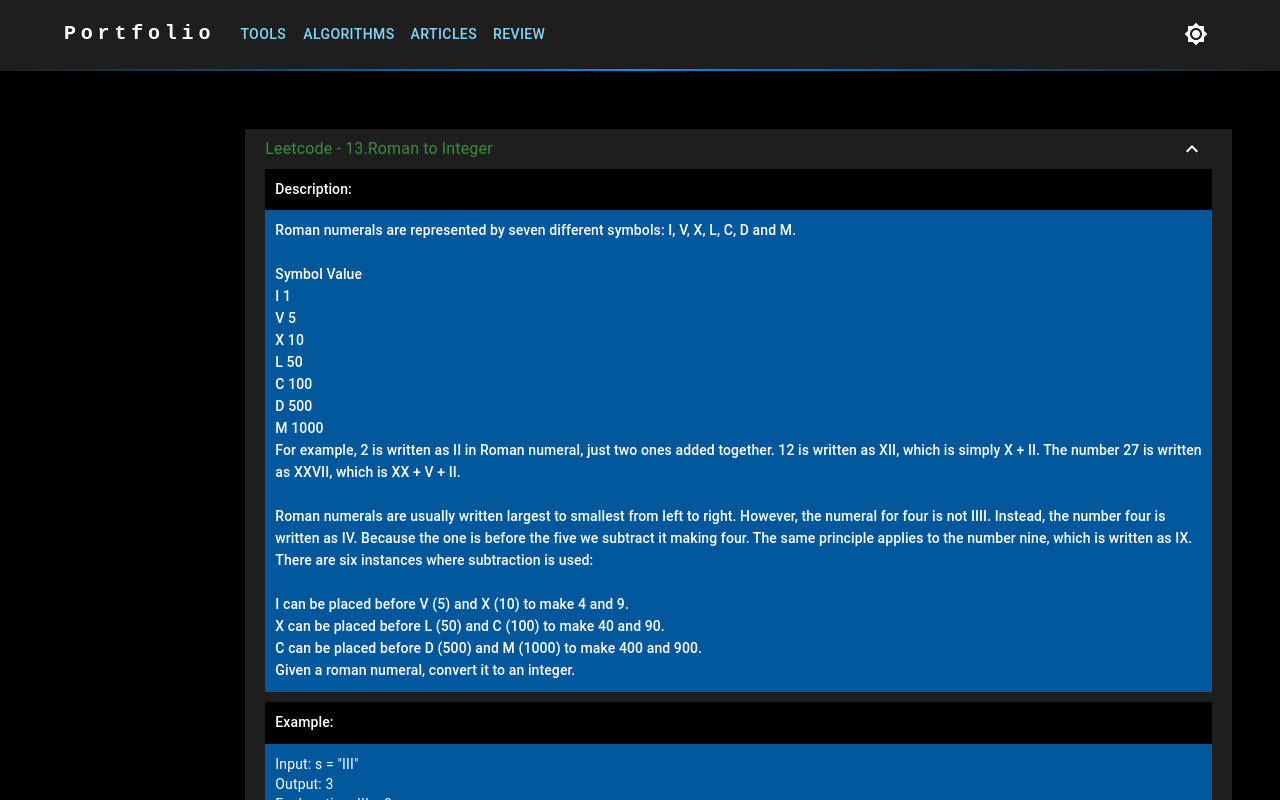
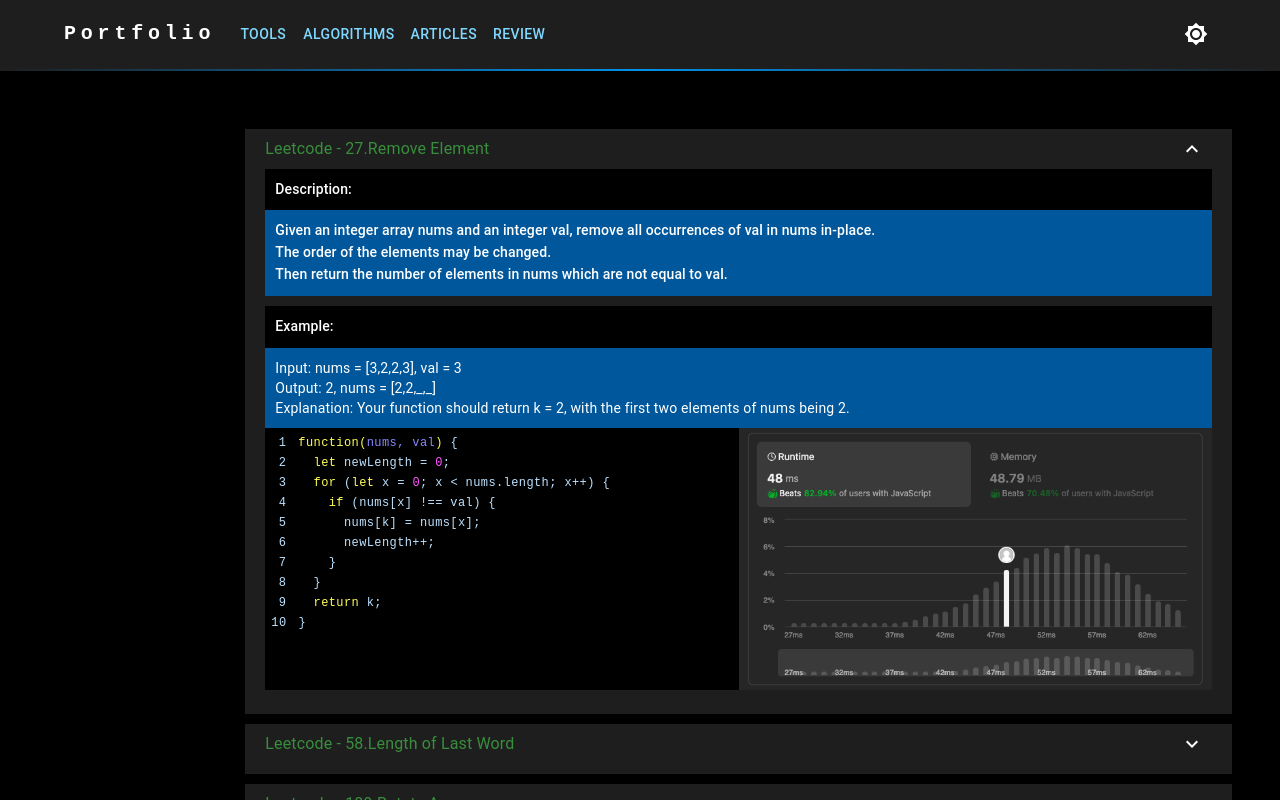
Before and after one commit to carlosharo/portfolio, a Next.js app: page /algorithms in a window 1280 px wide. Both pictures are taken after a click on the button 1191 px from the left and 148 px from the top of the page. Shown: the top 800 px of the page. Built offline with nearby package versions, Linux system fonts and the light colour scheme.

Commit message:
PT-0525: code improvement

```diff
--- a/app/_commons/_mocks/algorithms/index.tsx
+++ b/app/_commons/_mocks/algorithms/index.tsx
@@ -1,8 +1,8 @@
 import { length_of_last_word, remove_elements, roman_to_integer, rotate_array } from "./leetcode";
 
 export const algorithms = [
-    roman_to_integer,
     remove_elements,
     length_of_last_word,
     rotate_array,
+    roman_to_integer,
 ];
--- a/app/_commons/_mocks/algorithms/leetcode/58_length_of_last_word/code.js
+++ b/app/_commons/_mocks/algorithms/leetcode/58_length_of_last_word/code.js
@@ -1,3 +1,9 @@
+/**
+ * Calculates the length of the last word in a given string.
+ *
+ * @param {string} s - The input string.
+ * @returns {number} The length of the last word.
+ */
 export const lengthOfLastWord = function(s) {
     return s.trim().replace(/\s+/g, ' ').split(' ').pop().length;
 };
--- a/app/_components/PTCardDetails/index.tsx
+++ b/app/_components/PTCardDetails/index.tsx
@@ -40,7 +40,7 @@ export const PTCardDetails: React.FC<AlgorithmsProps> = ({ ...algorithm }) => {
                         <Typography variant='body2' sx={{ whiteSpace: 'preserve-breaks' }}>{example.description}</Typography>
                     </Box>
                     <Grid container bgcolor='background.default' justifyContent='center'>
-                        <Grid item xs={12}>
+                        <Grid item xs={12} md={6}>
                             <Typography variant='caption' sx={{ fontSize: { xs: '8px', sm: '10px', md: '12px' } }}>
                                 <SyntaxHighlighter
                                     language="javascript"
@@ -52,9 +52,9 @@ export const PTCardDetails: React.FC<AlgorithmsProps> = ({ ...algorithm }) => {
                                 </SyntaxHighlighter>
                             </Typography>
                         </Grid>
-                        <CardMedia >
+                        <Grid item xs={12} md={6} bgcolor='background.paper'>
                             <PTImage src={media.href} alt={media.alt} />
-                        </CardMedia>
+                        </Grid>
                     </Grid>
                 </PTCardContent>
             )}
```
Also changed, not shown: app/_commons/_mocks/algorithms/leetcode/189_rotate_array/code.js (+4 -4 lines).
